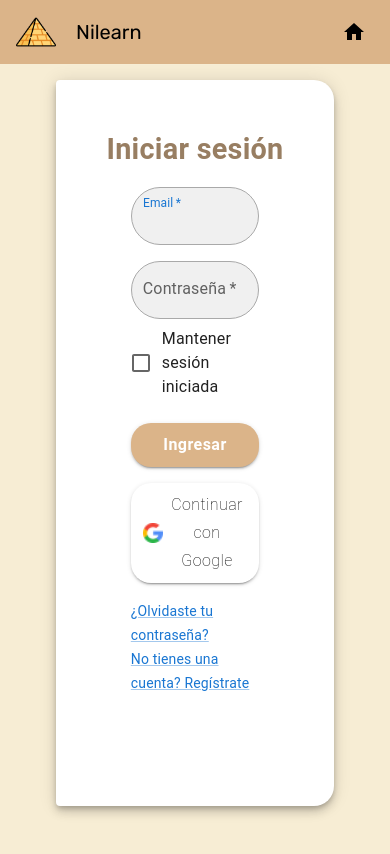
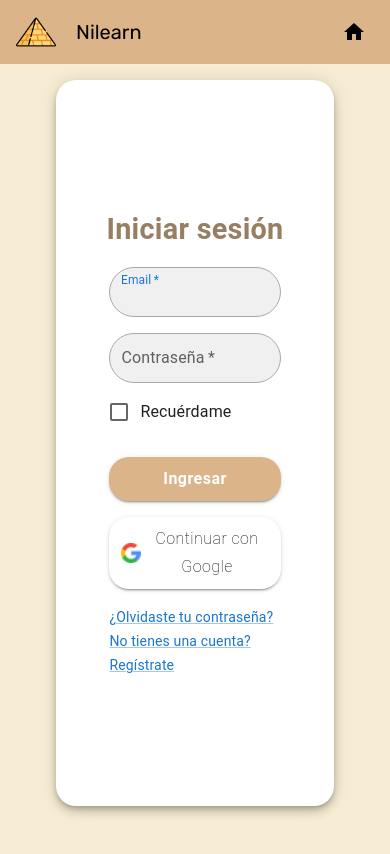
Before and after one commit to JoshuaAAX/proyecto-pi, a React (Vite) app in the folder frontend/: page /login in a window 390 px wide. Shown: the top 854 px of the page. Built offline with nearby package versions, Linux system fonts and the light colour scheme.

Commit message:
Login is now responsive

```diff
--- a/frontend/src/components/Navbar.jsx
+++ b/frontend/src/components/Navbar.jsx
@@ -1,6 +1,6 @@
 import { AppBar, Box, Toolbar, Typography, IconButton } from "@mui/material";
 
-import { useLocation } from "react-router-dom";
+import { useLocation, useNavigate } from "react-router-dom";
 
 import HomeIcon from "@mui/icons-material/Home";
 
@@ -8,6 +8,7 @@ import logo from "../../assets/pyramid.png";
 
 const Navbar = () => {
   const path = useLocation().pathname;
+  const navigate = useNavigate();
 
   return (
     <Box sx={{ flexGrow: 1 }}>
@@ -32,7 +33,7 @@ const Navbar = () => {
             Nilearn
           </Typography>
           {path === "/login" && (
-            <IconButton disableRipple>
+            <IconButton disableRipple onClick={() => navigate("/")}>
               <HomeIcon sx={{ color: "black" }} />
             </IconButton>
           )}
--- a/frontend/src/pages/Login.jsx
+++ b/frontend/src/pages/Login.jsx
@@ -10,9 +10,13 @@ import {
   ThemeProvider,
   Typography,
   createTheme,
+  useTheme,
+  useMediaQuery,
 } from "@mui/material";
 
 import "../styles/Login.css";
+
+import { useNavigate } from "react-router-dom";
 
 import banner from "../../assets/sphinx.jpg";
 import GoogleIcon from "../../assets/google.png";
@@ -26,6 +30,10 @@ const theme = createTheme({
 });
 
 const Login = () => {
+  const navigate = useNavigate();
+  const tema = useTheme();
+  const matches = useMediaQuery(tema.breakpoints.up("md"));
+
   const handleSubmit = (event) => {
     event.preventDefault();
     const data = new FormData(event.currentTarget);
@@ -49,6 +57,7 @@ const Login = () => {
           backgroundColor: "#F7EDD4",
         }}
       >
+        {matches && (
           <Grid
             item
             height="95%"
@@ -64,15 +73,24 @@ const Login = () => {
               borderBottomLeftRadius: "20px",
             }}
           />
+        )}
         <Grid
           item
           height="95%"
           xs={12}
-          sm={8}
-          md={5}
+          sm={12}
+          md={6}
           component={Paper}
           elevation={6}
-          sx={{ borderTopRightRadius: "20px", borderBottomRightRadius: "20px" }}
+          sx={{
+            borderTopRightRadius: "20px",
+            borderBottomRightRadius: "20px",
+            borderTopLeftRadius: { xs: "20px", md: "0px" },
+            borderBottomLeftRadius: { xs: "20px", md: "0px" },
+            display:"flex",
+            alignItems: "center",
+            justifyContent: "center"
+          }}
         >
           <Box
             sx={{
@@ -90,10 +108,11 @@ const Login = () => {
               component="form"
               noValidate
               onSubmit={handleSubmit}
-              sx={{ mt: 1, width: "60%" }}
+              sx={{ mt: 1, width: matches ? "70%" : "80%" }}
             >
               <TextField
                 required
+                size="small"
                 fullWidth
                 id="email"
                 label="Email"
@@ -112,6 +131,7 @@ const Login = () => {
               />
               <TextField
                 required
+                size="small"
                 fullWidth
                 name="password"
                 label="Contraseña"
@@ -130,7 +150,7 @@ const Login = () => {
               />
               <FormControlLabel
                 control={<Checkbox value="remember" color="primary" />}
-                label="Mantener sesión iniciada"
+                label={matches ? "Mantener sesión iniciada" : "Recuérdame"}
               />
               <Button
                 type="submit"
@@ -177,7 +197,7 @@ const Login = () => {
               >
                 Continuar con Google
               </Button>
-              <Grid container>
+              <Grid>
                 <Grid item xs>
                   <Link href="#" variant="body2">
                     ¿Olvidaste tu contraseña?
```
Lines whose indentation alone changed are shown as unchanged.
